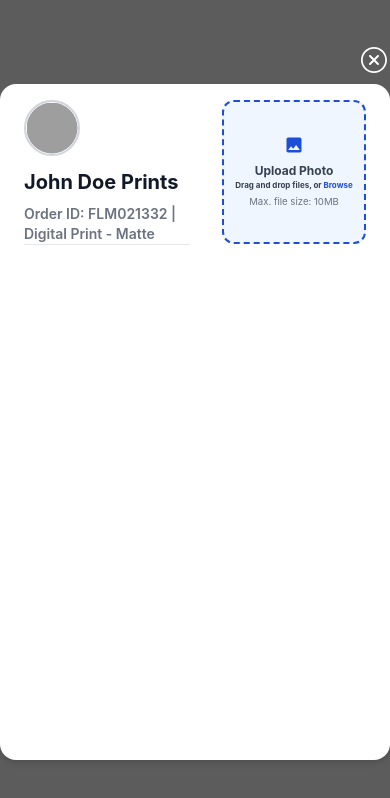
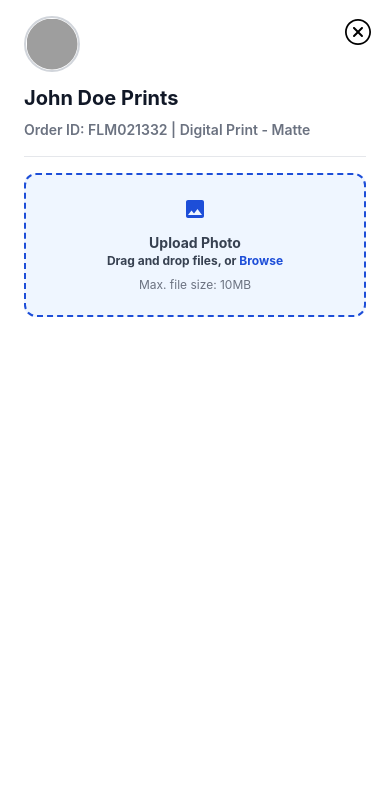
Before and after one commit to homingos/saaskit-javascript, a Next.js app in the folder sdk/ui/: page / in a window 390 px wide. Shown: the top 798 px of the page. Built offline with nearby package versions, Linux system fonts and the light colour scheme; grey boxes are pictures that could not be loaded.

Commit message:
Update ModalHeader responsive

```diff
--- a/sdk/ui/components/atoms/Card.tsx
+++ b/sdk/ui/components/atoms/Card.tsx
@@ -1,6 +1,6 @@
 const Card:React.FC<{children: React.ReactNode, className?: string}> = ({ children, className }) => {
     return (
-        <div className={`bg-white shadow-md h-[80vh] w-[40rem] lg:w-[50rem] rounded-2xl py-4 px-6 ${className}`}>
+        <div className={`bg-white shadow-md h-full md:h-[80vh] w-full md:w-[40rem] lg:w-[50rem] md:rounded-2xl py-4 px-6 ${className}`}>
             {children}
         </div>
     )
--- a/sdk/ui/components/molecules/ClientData.tsx
+++ b/sdk/ui/components/molecules/ClientData.tsx
@@ -1,5 +1,5 @@
 function ClientData() {
-    return <div className="border-b w-full">
+    return <div className="border-b w-full pb-4 md:pb-0">
         <img className="h-14 w-14 border-[#D1D5DB] border-2 rounded-full p-[0.5px]" src="https://upload.wikimedia.org/wikipedia/commons/thumb/5/51/Facebook_f_logo_%282019%29.svg/2048px-Facebook_f_logo_%282019%29.svg.png"  />
         <h2 className="text-xl font-bold text-[#111827] mt-3 mb-2">John Doe Prints</h2>
         <p className="text-[#6B7280] text-sm font-semibold">Order ID: FLM021332   |   Digital Print - Matte</p>
--- a/sdk/ui/components/molecules/ProductImage.tsx
+++ b/sdk/ui/components/molecules/ProductImage.tsx
@@ -14,12 +14,12 @@ function ProductImage() {
         console.log(acceptedFiles)
     }, [acceptedFiles])
 
-    return <div {...getRootProps({ className: 'dropzone' })} className="border-dashed border-[#1D4ED8] border-2 rounded-xl h-36 w-36 bg-[#EFF6FF] shrink-0 flex flex-col justify-center items-center p-2" >
+    return <div {...getRootProps({ className: 'dropzone' })} className="border-dashed border-[#1D4ED8] border-2 rounded-xl h-36 w-full md:w-36 bg-[#EFF6FF] shrink-0 flex flex-col justify-center items-center p-2" >
         <input {...getInputProps()} />
-        <IoMdImage className="text-[#1D4ED8] w-5 h-5 mb-2" />
-        <p className="text-xs text-[#374151] font-bold">Upload Photo</p>
-        <p className="text-[0.5rem] text-[#374151] font-bold">Drag and drop files, or <span className="text-[#1D4ED8]">Browse</span></p>
-        <p className="text-[0.6rem] text-[#6B7280] mt-1">Max. file size: 10MB</p>
+        <IoMdImage className="text-[#1D4ED8] w-6 md:w-5 h-6 md:h-5 mb-3 md:mb-2" />
+        <p className="text-sm md:text-xs text-[#374151] font-bold">Upload Photo</p>
+        <p className="text-xs md:text-[0.5rem] text-[#374151] font-bold">Drag and drop files, or <span className="text-[#1D4ED8]">Browse</span></p>
+        <p className="text-xs md:text-[0.6rem] text-[#6B7280] mt-2 md:mt-1">Max. file size: 10MB</p>
     </div>
 }
 
--- a/sdk/ui/components/organisms/ModalHeader.tsx
+++ b/sdk/ui/components/organisms/ModalHeader.tsx
@@ -2,7 +2,7 @@ import ClientData from "../molecules/ClientData"
 import ProductImage from "../molecules/ProductImage"
 
 function ModalHeader () {
-    return <div className="flex gap-8">
+    return <div className="flex flex-col md:flex-row gap-4 md:gap-8">
         <ClientData />
         <ProductImage />
     </div>
--- a/sdk/ui/pages/index.tsx
+++ b/sdk/ui/pages/index.tsx
@@ -15,7 +15,7 @@ const Home: NextPage = () => {
       <FlexCenter>
         <Card className='relative'>
           <ModalHeader />
-          <IoIosCloseCircleOutline className='absolute text-white h-8 w-8 right-0 -top-10 cursor-pointer' onClick={() => sendMessage({type: "close"})} />
+          <IoIosCloseCircleOutline className='absolute md:text-white h-8 w-8 right-4 md:right-0 top-4 md:-top-10 cursor-pointer' onClick={() => sendMessage({type: "close"})} />
         </Card>
       </FlexCenter>
     </div>
```
